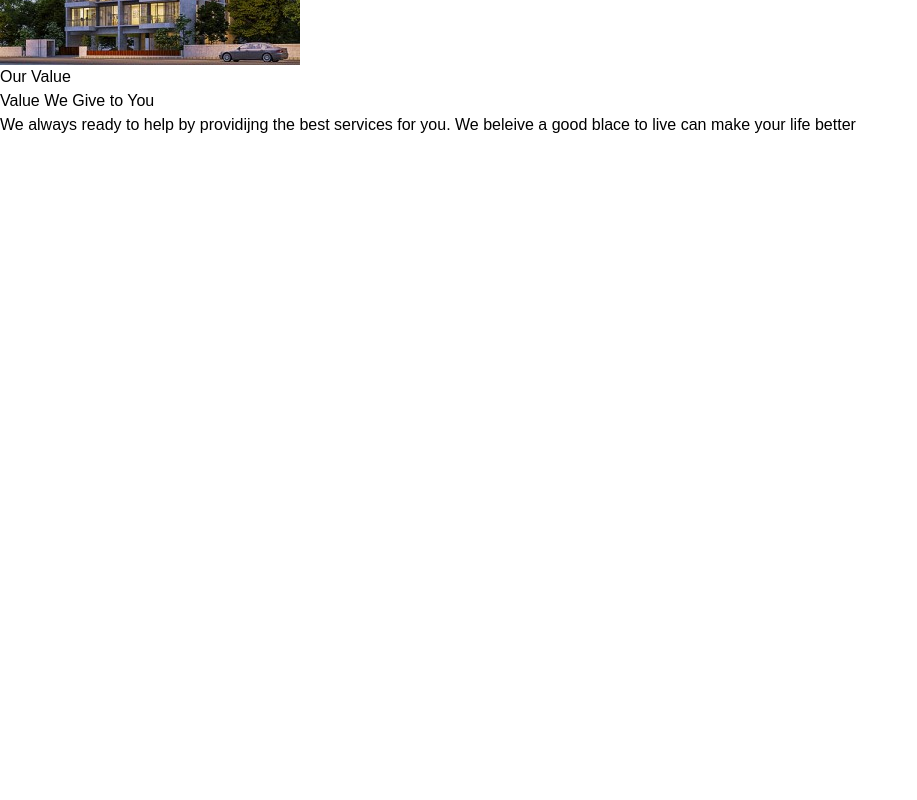
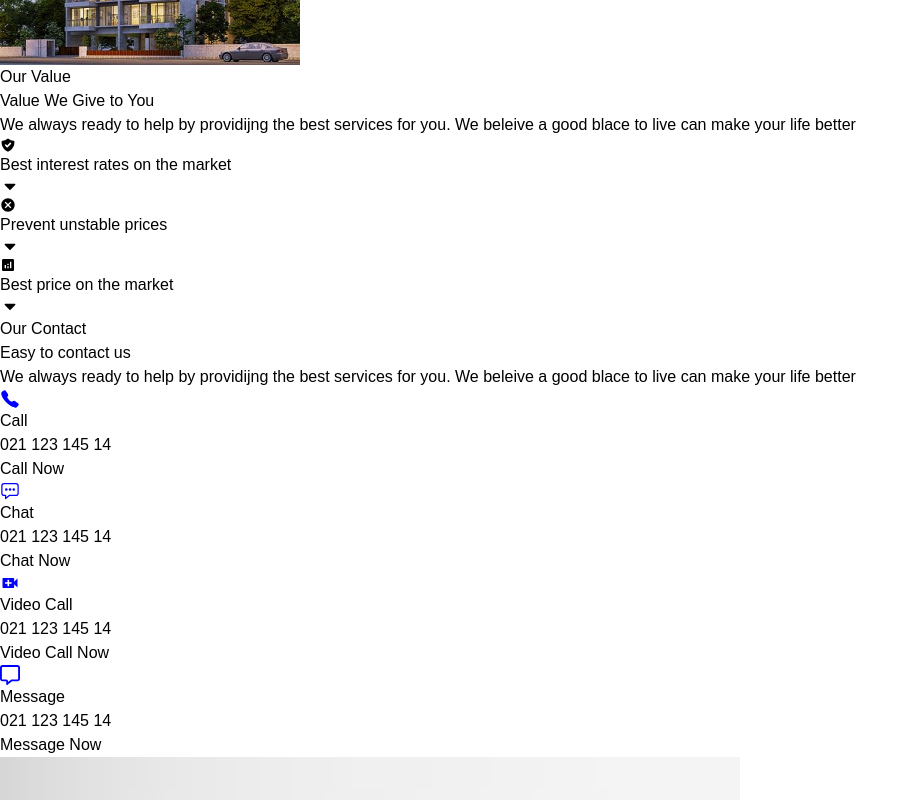
Before and after one commit to dassajib/real-estate, a React (Vite) app: page / in a window 1280 px wide. Shown: the part 2740-3540 px from the top of the page, without its empty margins (0-917 px from the left). Before the commit the page ends 2877 px from the top, so only its background shows below. Built offline with nearby package versions, Linux system fonts and the light colour scheme.

Commit message:
1.Value section design done 2.Contact page WIP

```diff
--- a/src/App.jsx
+++ b/src/App.jsx
@@ -3,6 +3,7 @@ import Hero from "./Components/Hero/Hero"
 import Companies from "./Components/Companies/Companies"
 import Residencies from "./Components/Residencies/Residencies"
 import Value from "./Components/Value/Value"
+import Contact from "./Components/Contact/Contact"
 
 function App() {
   return (
@@ -15,6 +16,7 @@ function App() {
       <Companies />
       <Residencies />
       <Value />
+      <Contact />
     </>
   )
 }
--- /dev/null
+++ b/src/Components/Accordion/Accordion.jsx
@@ -0,0 +1,53 @@
+import { useState } from "react";
+import { TiArrowSortedDown } from "react-icons/ti";
+import data from "../../utils/accordion";
+
+const Accordion = () => {
+    const [openIndex, setOpenIndex] = useState(null);
+
+    const toggleAccordion = (index) => {
+        setOpenIndex(prev => (prev === index ? null : index));
+    };
+
+    return (
+        <div className="w-full max-w-xl mx-auto space-y-4">
+            {data?.map((item, idx) => (
+                <AccordionItem
+                    key={idx}
+                    index={idx}
+                    isOpen={openIndex === idx}
+                    title={item?.heading}
+                    icon={item?.icon}
+                    content={item?.detail}
+                    onToggle={() => toggleAccordion(idx)}
+                />
+            ))}
+        </div>
+    );
+};
+
+const AccordionItem = ({ title, content, icon, isOpen, onToggle }) => {
+    return (
+        <div className={`bg-white border rounded overflow-hidden pb-2 ${isOpen ? "shadow-xl" : "shadow-sm"}`}>
+            <button
+                onClick={onToggle}
+                className="w-full flex items-center justify-between gap-2 py-3 px-4 font-medium hover:bg-gray-100 transition"
+            >
+                {icon}
+                <span className="text-[#1F3E72] text-lg font-bold flex-1 text-left">{title}</span>
+                <TiArrowSortedDown
+                    className={`text-[#4066FF] transition-transform ${isOpen ? "rotate-180" : ""}`}
+                    size={20}
+                />
+            </button>
+
+            {isOpen && (
+                <div className="px-4 py-2 text-gray-500">
+                    {content}
+                </div>
+            )}
+        </div>
+    );
+};
+
+export default Accordion;
--- /dev/null
+++ b/src/Components/Contact/Contact.jsx
@@ -0,0 +1,89 @@
+import contactImg from "../../assets/contactImg.avif"
+import { IoCall } from "react-icons/io5";
+import { IoChatboxEllipsesOutline } from "react-icons/io5";
+import { FaRegMessage } from "react-icons/fa6";
+import { MdVideoCall } from "react-icons/md";
+
+const Contact = () => {
+    return (
+        <section>
+            <div className="flex justify-between items-center gap-8 px-6">
+                <div className="flex-1">
+                    <div>
+                        <h3 className="text-orange-500 text-lg md:text-2xl font-semibold mb-3">Our Contact</h3>
+                        <h1 className="text-[#1f3e72] text-xl md:text-3xl font-extrabold mb-3">Easy to contact us</h1>
+                        <span className="text-gray-400">We always ready to help by providijng the best services for you. We beleive a good blace to live can make your life better</span>
+                    </div>
+                    <div className="grid grid-cols-1 md:grid-cols-2 gap-6 mt-8">
+                        <div className="space-y-2 p-4 border rounded shadow-sm transform transition duration-300 hover:scale-110 hover:shadow-md">
+                            <div className="flex gap-8">
+                                <div className="bg-gray-200 px-3 py-2 rounded-md flex justify-center items-center">
+                                    <IoCall color="blue" size={20} />
+                                </div>
+                                <div>
+                                    <h3 className="text-[#1F3E72] text-lg font-semibold">Call</h3>
+                                    <p className="text-gray-400">021 123 145 14</p>
+                                </div>
+                            </div>
+                            <button className="text-[#3C61F4] bg-gray-200 font-semibold hover:bg-[#3C61F4] hover:text-white w-full py-2 rounded-md">
+                                Call Now
+                            </button>
+                        </div>
+
+                        <div className="space-y-2 p-4 border rounded shadow-sm transform transition duration-300 hover:scale-110 hover:shadow-md">
+                            <div className="flex gap-8">
+                                <div className="bg-gray-200 px-3 py-2 rounded-md flex justify-center items-center">
+                                    <IoChatboxEllipsesOutline color="blue" size={20} />
+                                </div>
+                                <div>
+                                    <h3 className="text-[#1F3E72] text-lg font-semibold">Chat</h3>
+                                    <p className="text-gray-400">021 123 145 14</p>
+                                </div>
+                            </div>
+                            <button className="text-[#3C61F4] bg-gray-200 font-semibold hover:bg-[#3C61F4] hover:text-white w-full py-2 rounded-md">
+                                Chat Now
+                            </button>
+                        </div>
+
+                        <div className="space-y-2 p-4 border rounded shadow-sm transform transition duration-300 hover:scale-110 hover:shadow-md">
+                            <div className="flex gap-8">
+                                <div className="bg-gray-200 px-3 py-2 rounded-md flex justify-center items-center">
+                                    <MdVideoCall color="blue" size={20} />
+                                </div>
+                                <div>
+                                    <h3 className="text-[#1F3E72] text-lg font-semibold">Video Call</h3>
+                                    <p className="text-gray-400">021 123 145 14</p>
+                                </div>
+                            </div>
+                            <button className="text-[#3C61F4] bg-gray-200 font-semibold hover:bg-[#3C61F4] hover:text-white w-full py-2 rounded-md">
+                                Video Call Now
+                            </button>
+                        </div>
+
+                        <div className="space-y-2 p-4 border rounded shadow-sm transform transition duration-300 hover:scale-110 hover:shadow-md">
+                            <div className="flex gap-8">
+                                <div className="bg-gray-200 px-3 py-2 rounded-md flex justify-center items-center">
+                                    <FaRegMessage color="blue" size={20} />
+                                </div>
+                                <div>
+                                    <h3 className="text-[#1F3E72] text-lg font-semibold">Message</h3>
+                                    <p className="text-gray-400">021 123 145 14</p>
+                                </div>
+                            </div>
+                            <button className="text-[#3C61F4] bg-gray-200 font-semibold hover:bg-[#3C61F4] hover:text-white w-full py-2 rounded-md">
+                                Message Now
+                            </button>
+                        </div>
+                    </div>
+                </div>
+                <div className="flex-1">
+                    <div className="h-96 w-60 md:h-[550px] md:w-[480px] overflow-hidden border-8 border-[#EAEAEA] rounded-t-[15rem]">
+                        <img className="h-full w-full" src={contactImg} alt="Value image" />
+                    </div>
+                </div>
+            </div>
+        </section>
+    )
+}
+
+export default Contact
--- a/src/Components/Hero/Hero.jsx
+++ b/src/Components/Hero/Hero.jsx
@@ -49,7 +49,7 @@ const Hero = () => {
         </div>
       </div>
 
-      <div className="h-96 w-60 md:h-[550px] md:w-[430px] overflow-hidden border-8 border-[#302E2D] rounded-t-[15rem]">
+      <div className="h-96 w-60 md:h-[550px] md:w-[480px] overflow-hidden border-8 border-[#302E2D] rounded-t-[15rem]">
         <img className="h-full w-full" src={heroImage} alt="Hero Image" />
       </div>
     </section>
--- a/src/Components/Value/Value.jsx
+++ b/src/Components/Value/Value.jsx
@@ -1,16 +1,25 @@
 import valueImg from "../../assets/value.jpg"
+import Accordion from "../Accordion/Accordion"
 
 const Value = () => {
     return (
-        <section className="flex justify-center items-center gap-8 px-6">
-            <div className="h-96 w-60 md:h-[550px] md:w-[430px] overflow-hidden border-8 border-[#EAEAEA] rounded-t-[15rem]">
-                <img className="h-full w-full" src={valueImg} alt="Value image" />
-            </div>
-            <div>
-                <h3 className="text-orange-500 text-lg md:text-2xl font-semibold">Our Value</h3>
-                <h1 className="text-[#1f3e72] text-xl md:text-3xl font-extrabold">Value We Give to You</h1>
-                <span className="text-gray-400">We always ready to help by providijng the best services for you.
-                    We beleive a good blace to live can make your life better</span>
+        <section>
+            <div className="flex justify-center items-center gap-8 px-6">
+                <div className="flex-1">
+                    <div className="h-96 w-60 md:h-[550px] md:w-[480px] overflow-hidden border-8 border-[#EAEAEA] rounded-t-[15rem]">
+                        <img className="h-full w-full" src={valueImg} alt="Value image" />
+                    </div>
+                </div>
+                <div className="flex-1">
+                    <div className="mb-10">
+                        <h3 className="text-orange-500 text-lg md:text-2xl font-semibold mb-3">Our Value</h3>
+                        <h1 className="text-[#1f3e72] text-xl md:text-3xl font-extrabold mb-3">Value We Give to You</h1>
+                        <span className="text-gray-400">We always ready to help by providijng the best services for you.
+                            We beleive a good blace to live can make your life better</span>
+                    </div>
+
+                    <Accordion />
+                </div>
             </div>
         </section>
     )
--- a/src/utils/accordion.jsx
+++ b/src/utils/accordion.jsx
@@ -3,19 +3,19 @@ import { MdCancel, MdAnalytics } from "react-icons/md";
 
 const data = [
     {
-        icon: <HiShieldCheck />,
+        icon: <HiShieldCheck className="text-[#4066FF]" />,
         heading: "Best interest rates on the market",
         detail:
             "Exercitation in fugiat est ut ad ea cupidatat ut in cupidatat occaecat ut occaecat consequat est minim minim esse tempor laborum consequat esse adipisicing eu reprehenderit enim.",
     },
     {
-        icon: <MdCancel />,
+        icon: <MdCancel className="text-[#4066FF]" />,
         heading: "Prevent unstable prices",
         detail:
             "Exercitation in fugiat est ut ad ea cupidatat ut in cupidatat occaecat ut occaecat consequat est minim minim esse tempor laborum consequat esse adipisicing eu reprehenderit enim.",
     },
     {
-        icon: <MdAnalytics />,
+        icon: <MdAnalytics className="text-[#4066FF]" />,
         heading: "Best price on the market",
         detail:
             "Exercitation in fugiat est ut ad ea cupidatat ut in cupidatat occaecat ut occaecat consequat est minim minim esse tempor laborum consequat esse adipisicing eu reprehenderit enim.",
```
Also changed, not shown: src/assets/contactImg.avif (added).
